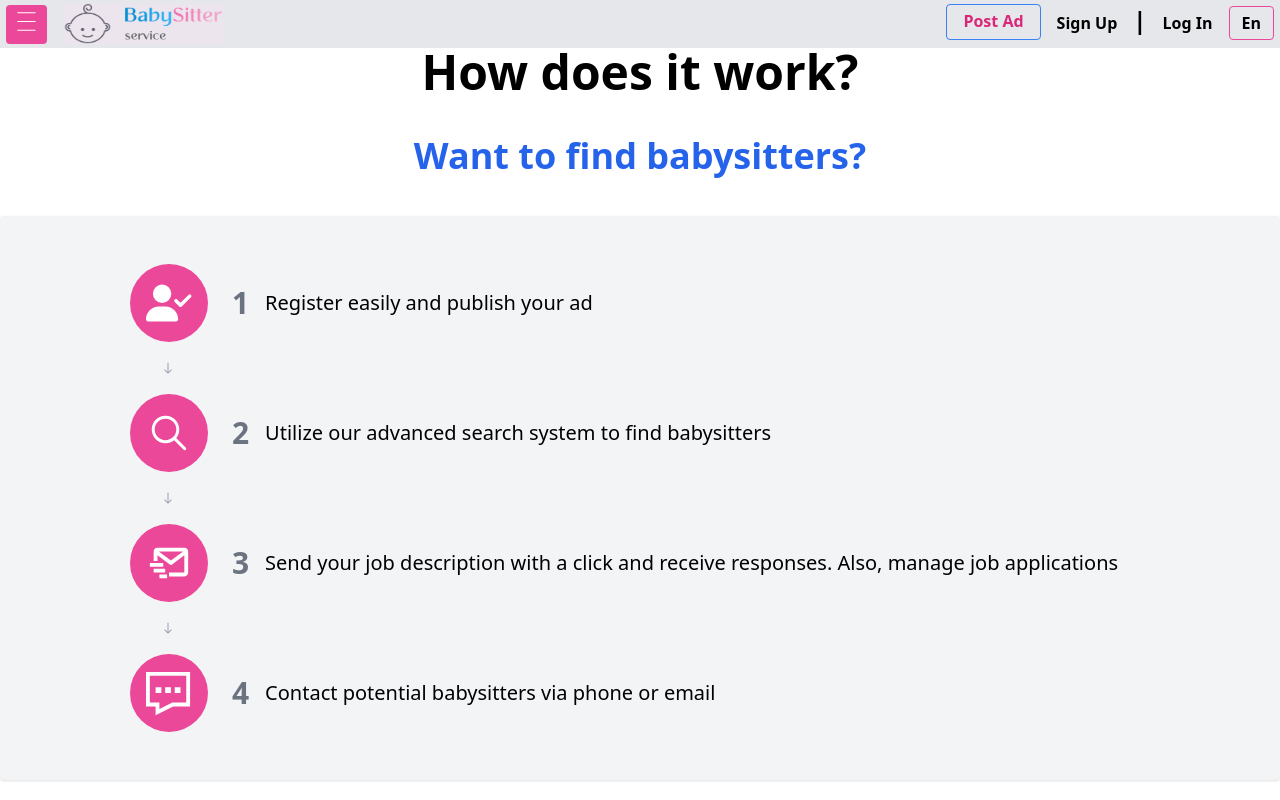
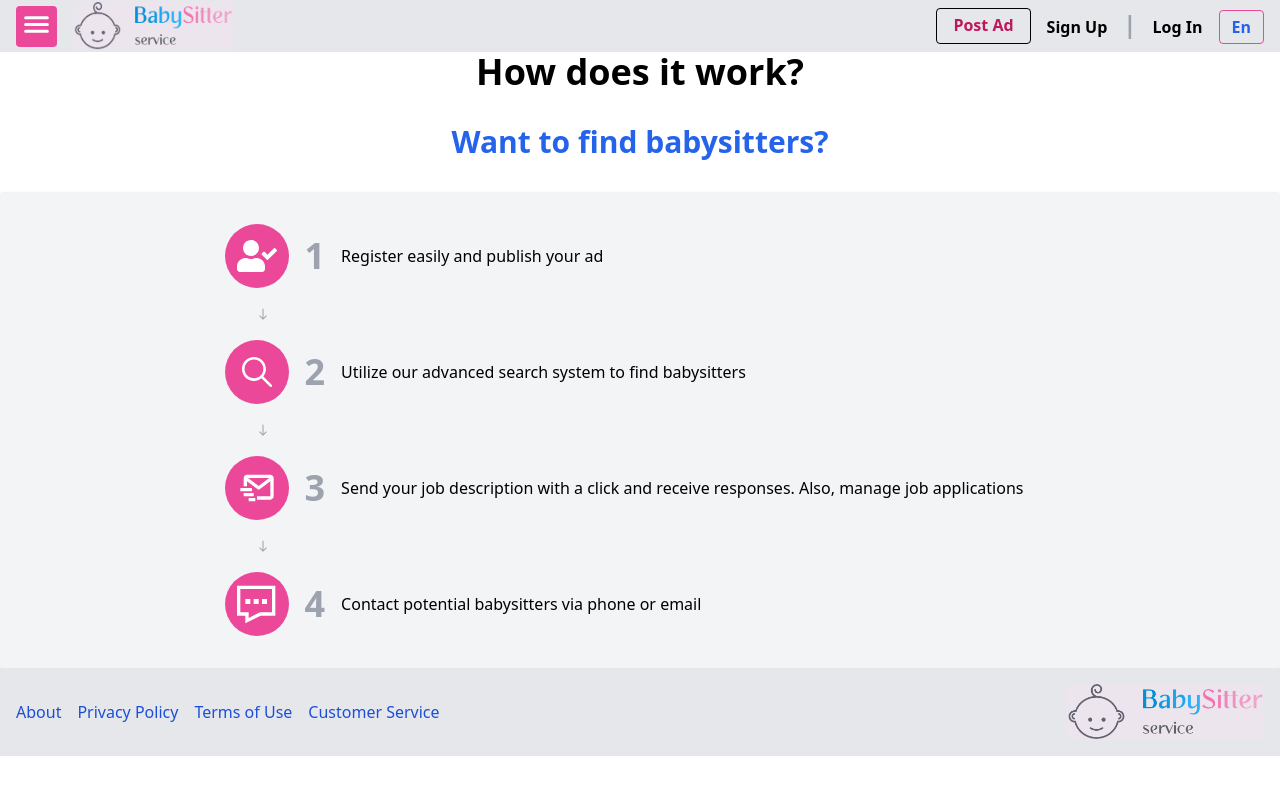
Before and after one commit to JihadMuna/BabySitter_service, a React (Vite) app in the folder client/: page /about in a window 1280 px wide. Built offline with nearby package versions, Linux system fonts and the light colour scheme; the HTML template or start-up script is replaced by a standard one.

Commit message:
editing pages

```diff
--- a/client/index.html
+++ b/client/index.html
@@ -6,7 +6,7 @@
   <link rel="icon" type="image/svg+xml" href="/vite.svg" />
   <meta name="viewport" content="width=device-width, initial-scale=1.0" />
   <title>Babysitter Service</title>
-  <link href="src/index.css" rel="stylesheet">
+  <link href="" rel="stylesheet">
 </head>
 
 <body>
--- a/client/src/App.jsx
+++ b/client/src/App.jsx
@@ -6,6 +6,7 @@ import Header from "./components/Header";
 import Login from "./components/Login";
 import Signup from "./components/Signup";
 import About from "./components/About";
+import Footer from "./components/Footer";
 
 function App() {
   return (
@@ -18,6 +19,7 @@ function App() {
           <Route path="/log-in" element={<Login />} />
           <Route path="/sign-up" element={<Signup />} />
         </Routes>
+        <Footer />
       </>
     </Router>
   );
--- a/client/src/components/About.jsx
+++ b/client/src/components/About.jsx
@@ -1,5 +1,5 @@
 import React from "react";
-import { FaUserCheck } from "react-icons/fa6";
+import { FaUserCheck } from "react-icons/fa";
 import { IoIosSearch } from "react-icons/io";
 import { BiMailSend } from "react-icons/bi";
 import { GrContact } from "react-icons/gr";
@@ -9,34 +9,32 @@ const About = () => {
   return (
     <>
       <div className="text-center">
-        <h1 className="text-3xl sm:text-4xl lg:text-5xl font-bold mb-6">
+        <h1 className="text-2xl sm:text-3xl lg:text-4xl font-bold mb-6">
           How does it work?
         </h1>
-        <h2 className="text-2xl sm:text-3xl lg:text-4xl text-blue-600 font-bold m-10">
+        <h2 className="text-xl sm:text-2xl lg:text-3xl text-blue-600 font-bold m-8">
           Want to find babysitters?
         </h2>
       </div>
-      <div className="container bg-gray-100 mx-auto mt-8 p-4 sm:p-8 lg:p-12 rounded shadow flex flex-col sm:flex-row items-center justify-center">
+      <div className="container bg-gray-100 mx-auto mt-4 p-4 sm:p-6 lg:p-8 rounded shadow flex flex-col sm:flex-row items-center justify-center">
         <div className="mr-8">
           <ul className="list-none p-0">
             <li className="mb-4 flex items-center">
-              <div className="rounded-full bg-pink-500 p-4">
-                <FaUserCheck size={46} className="text-white" />
+              <div className="rounded-full bg-pink-500 p-3">
+                <FaUserCheck size={40} className="text-white" />
               </div>
-              <span className="text-3xl font-bold ml-6 text-gray-500">1</span>
-              <p className="text-xl ml-4">
-                Register easily and publish your ad
-              </p>
+              <span className="text-4xl font-bold ml-4 text-gray-400">1</span>
+              <p className="text-l ml-4">Register easily and publish your ad</p>
             </li>
             <li className="mb-4 flex items-center">
               <IoIosArrowRoundDown size={20} className="ml-7 text-gray-400" />
             </li>
             <li className="mb-4 flex items-center">
-              <div className="rounded-full bg-pink-500 p-4">
-                <IoIosSearch size={46} className="text-white" />
+              <div className="rounded-full bg-pink-500 p-3">
+                <IoIosSearch size={40} className="text-white" />
               </div>
-              <span className="text-3xl font-bold ml-6 text-gray-500">2</span>
-              <p className="text-xl ml-4">
+              <span className="text-4xl font-bold ml-4 text-gray-400">2</span>
+              <p className="text-l ml-4">
                 Utilize our advanced search system to find babysitters
               </p>
             </li>
@@ -44,11 +42,11 @@ const About = () => {
               <IoIosArrowRoundDown size={20} className="ml-7 text-gray-400" />
             </li>
             <li className="mb-4 flex items-center">
-              <div className="rounded-full bg-pink-500 p-4">
-                <BiMailSend size={46} className="text-white" />
+              <div className="rounded-full bg-pink-500 p-3">
+                <BiMailSend size={40} className="text-white" />
               </div>
-              <span className="text-3xl font-bold ml-6 text-gray-500">3</span>
-              <p className="text-xl ml-4">
+              <span className="text-4xl font-bold ml-4 text-gray-400">3</span>
+              <p className="text-l ml-4">
                 Send your job description with a click and receive responses.
                 Also, manage job applications
               </p>
@@ -57,11 +55,11 @@ const About = () => {
               <IoIosArrowRoundDown size={20} className="ml-7 text-gray-400" />
             </li>
             <li className="flex items-center">
-              <div className="rounded-full bg-pink-500 p-4">
-                <GrContact size={46} className="text-white" />
+              <div className="rounded-full bg-pink-500 p-3">
+                <GrContact size={40} className="text-white" />
               </div>
-              <span className="text-3xl font-bold ml-6 text-gray-500">4</span>
-              <p className="text-xl ml-4">
+              <span className="text-4xl font-bold ml-4 text-gray-400">4</span>
+              <p className="text-l ml-4">
                 Contact potential babysitters via phone or email
               </p>
             </li>
--- a/client/src/components/Features.jsx
+++ b/client/src/components/Features.jsx
@@ -1,16 +1,17 @@
 import React from "react";
+import { IoMdPerson } from "react-icons/io";
+import { IoSettingsSharp } from "react-icons/io5";
+import { GoChecklist } from "react-icons/go";
 
 const Features = () => {
   return (
     <div className="container mx-auto mt-8 p-4 sm:p-8 lg:p-12 bg-white rounded shadow">
-      <h2 className="text-3xl sm:text-4xl lg:text-5xl font-bold mb-8">
-        Key Features
-      </h2>
       <div className="grid grid-cols-1 sm:grid-cols-2 lg:grid-cols-3 gap-8">
         {/* Card 1 */}
         <div className="bg-gray-100 p-6 rounded shadow">
-          <h3 className="text-xl font-bold mb-4">
-            Find exactly who you were searching for
+          <h3 className="text-xl font-bold mb-4 flex items-center">
+            <IoMdPerson className="mr-4 text-gray-500 text-4xl" /> Find exactly
+            who you were searching for
           </h3>
           <p className="mb-4">
             Unique information about each candidate in a personal profile that
@@ -29,7 +30,10 @@ const Features = () => {
 
         {/* Card 2 */}
         <div className="bg-gray-100 p-6 rounded shadow">
-          <h3 className="text-xl font-bold mb-4">Easy and Effective</h3>
+          <h3 className="text-xl font-bold mb-4 flex items-center">
+            <IoSettingsSharp className="mr-4 text-gray-500 text-3xl" /> Easy and
+            Effective
+          </h3>
           <p className="mb-4">
             No need to spend hours searching for the exact fit to your
             requirements... Helpbook has tools that make it simple and easy.
@@ -45,8 +49,9 @@ const Features = () => {
 
         {/* Card 3 */}
         <div className="bg-gray-100 p-6 rounded shadow">
-          <h3 className="text-xl font-bold mb-4">
-            High quality and up to date
+          <h3 className="text-xl font-bold mb-4 flex items-center">
+            <GoChecklist className="mr-4 text-gray-500 text-3xl" /> High quality
+            and up to date
           </h3>
           <p className="mb-4">
             Helpbook is personally suited to each user while fully protecting
--- a/client/src/components/Footer.jsx
+++ b/client/src/components/Footer.jsx
@@ -1,34 +1,43 @@
 import React from "react";
 import { Link } from "react-router-dom";
-import logoImage from "../assets/logo.png";
+import logoImage from "../assets/babylogo.png";
 
 function Footer() {
   return (
-    <footer className="bg-gray-200 py-4">
+    <footer className="bg-gray-200 p-4">
       <div className="container mx-auto flex justify-between items-center">
         <ul className="flex space-x-4">
           <li>
-            <Link to="/about" className="text-blue-500">
+            <Link to="/about" className="text-blue-700 hover:text-blue-500">
               About
             </Link>
           </li>
           <li>
-            <Link to="/privacy-policy" className="text-blue-500">
+            <Link
+              to="/privacy-policy"
+              className="text-blue-700 hover:text-blue-500"
+            >
               Privacy Policy
             </Link>
           </li>
           <li>
-            <Link to="/terms-of-use" className="text-blue-500">
+            <Link
+              to="/terms-of-use"
+              className="text-blue-700 hover:text-blue-500"
+            >
               Terms of Use
             </Link>
           </li>
           <li>
-            <Link to="/customer-service" className="text-blue-500">
+            <Link
+              to="/customer-service"
+              className="text-blue-700 hover:text-blue-500"
+            >
               Customer Service
             </Link>
           </li>
         </ul>
-        <img src={logoImage} alt="logo-image" className="h-8 w-8" />
+        <img src={logoImage} alt="logo-image" className="h-14 w-30" />
       </div>
     </footer>
   );
--- a/client/src/components/Header.jsx
+++ b/client/src/components/Header.jsx
@@ -1,7 +1,7 @@
 import React, { useState } from "react";
 import { Link } from "react-router-dom";
 import logoImage from "../assets/babylogo.png";
-import { CiMenuBurger } from "react-icons/ci";
+import { IoMenu } from "react-icons/io5";
 import Categories from "./Categories";
 
 const Header = () => {
@@ -12,18 +12,18 @@ const Header = () => {
   };
 
   return (
-    <header className="bg-gray-200 px-1.5 py-1 flex justify-between tems-center relative">
+    <header className="bg-gray-200 p-0.5 sm:px-4 flex justify-between items-center relative">
       <nav>
         <ul className="flex gap-4 items-center">
-          <li className="text-white bg-pink-500 px-2 py-1 rounded">
+          <li className="text-white bg-pink-500 hover:bg-pink-400 px-1 pt-0.5 rounded">
             <button onClick={toggleCategories}>
-              <CiMenuBurger size={25} />
+              <IoMenu size={33} />
             </button>
           </li>
           <li>
             <img
               src={logoImage}
-              className="h-10 w-16 sm:h-8 sm:w-12 md:h-10 md:w-20 lg:h-12 lg:w-24 xl:h-10 xl:w-40"
+              className="h-10 w-auto sm:h-6 sm:w-34 md:h-8 md:w-36 lg:h-10 lg:w-38 xl:h-12 xl:w-40"
               alt="Logo"
             />
           </li>
@@ -31,22 +31,28 @@ const Header = () => {
       </nav>
       <nav className="text-sm sm:text-base md:text-lg lg:text-xl xl:text-2xl font-bold">
         <ul className="flex gap-2 sm:gap-4">
-          <li className="border text-pink-600 border-blue-500 rounded px-2 sm:px-4 py-1 text-sm sm:text-base">
+          <li className="border text-pink-700 border-black rounded hover:text-pink-500 hover:bg-gray-300 px-2 sm:px-4 py-1 text-sm sm:text-base">
             <Link to="/post-ad">Post Ad</Link>
           </li>
           <li>
-            <Link to="/sign-up" className="text-sm sm:text-base">
+            <Link
+              to="/sign-up"
+              className="text-sm sm:text-base hover:border-transparent hover:text-pink-600"
+            >
               Sign Up
             </Link>
           </li>
-          <li>|</li>
+          <li className="text-gray-400 text-100">|</li>
           <li>
-            <Link to="/log-in" className="text-sm sm:text-base">
+            <Link
+              to="/log-in"
+              className="text-sm sm:text-base hover:border-transparent hover:text-pink-600"
+            >
               Log In
             </Link>
           </li>
           <li>
-            <button className="px-2 py-1 sm:px-3 sm:py-1 rounded border border-pink-500 text-sm sm:text-base">
+            <button className="px-2 py-1 sm:px-3 sm:py-1 rounded border text-blue-600 border-pink-500 hover:bg-gray-300 hover:text-blue-500 text-sm sm:text-base">
               En
             </button>
           </li>
--- a/client/src/components/Signup.jsx
+++ b/client/src/components/Signup.jsx
@@ -20,7 +20,7 @@ const Signup = ({ onClose }) => {
 
   const handleSignup = () => {
     // Add your signup logic here
-    console.log("Selected Option:", hoveredImage);
+    console.log("Selected Option:", selectedOption);
     // You may want to perform registration and handle the signup process
     // For simplicity, just close the modal in this example
     onClose();
```
